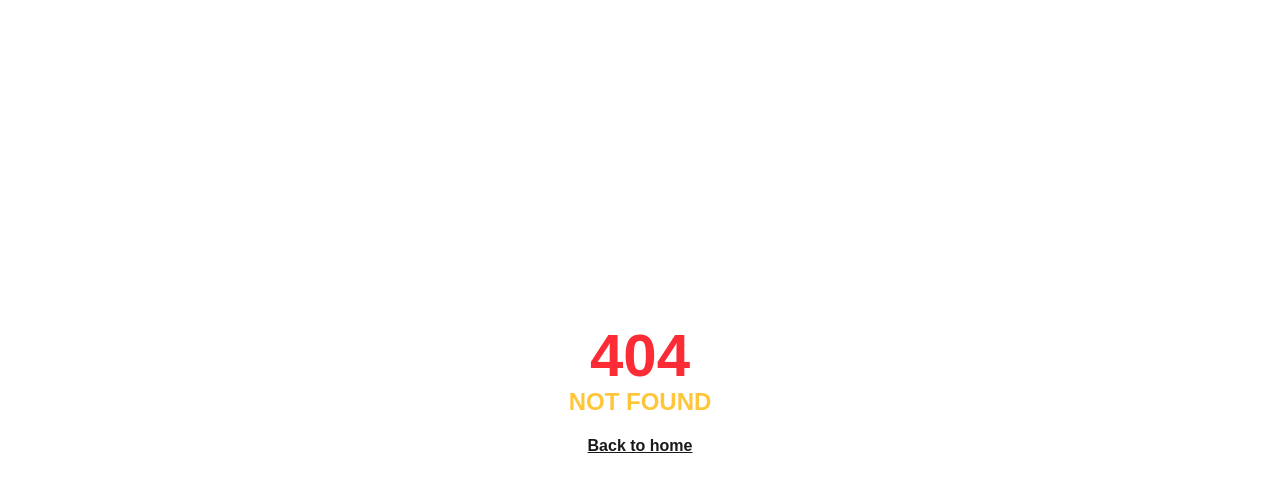
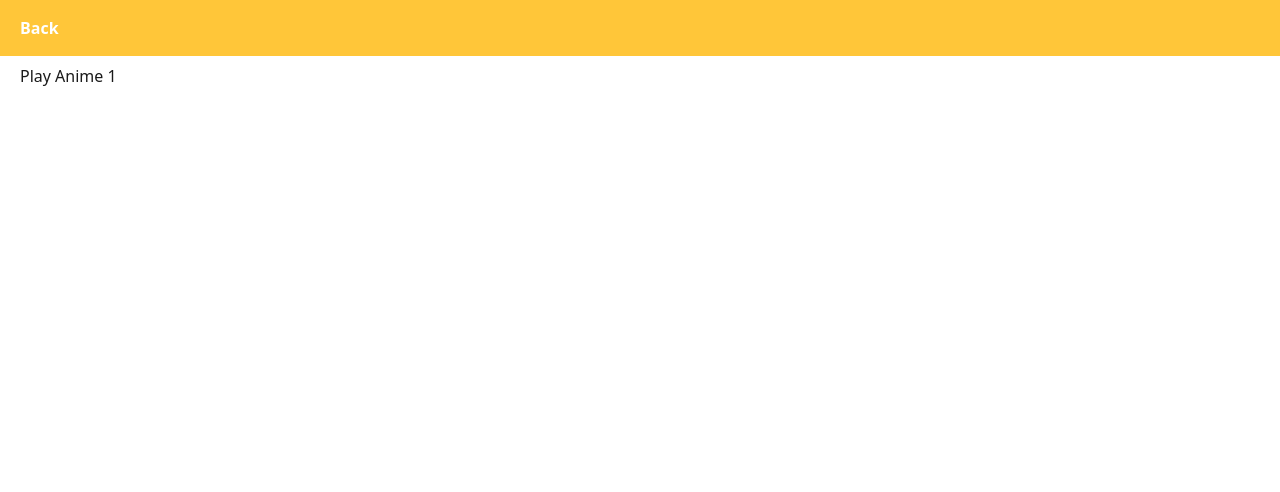
Before and after one commit to riistud/cuy-nime, a Next.js app: page /play/1 in a window 1280 px wide. Before the commit this address had no page. Shown: the top 492 px of the page. Built offline with nearby package versions, Linux system fonts and the light colour scheme; a web font is replaced by a local one.

Commit message:
add player anime

```diff
--- /dev/null
+++ b/src/app/(player)/play/[slug]/layout.tsx
@@ -0,0 +1,14 @@
+import React, { ReactNode } from "react";
+
+export default function PlayerLayout({ children }: { children: ReactNode }) {
+  return (
+    <>
+      <section className="w-full h-14 bg-accent fixed text-dark">
+        <nav className="container mx-auto flex justify-between items-center h-full px-5 ">
+          <b>Back</b>
+        </nav>
+      </section>
+      {children}
+    </>
+  );
+}
--- /dev/null
+++ b/src/app/(player)/play/[slug]/page.tsx
@@ -0,0 +1,15 @@
+// import { Metadata } from "next";
+import React from "react";
+
+export default async function Page({
+  params,
+}: {
+  params: Promise<{ slug: string }>;
+}) {
+  const { slug } = await params;
+  return (
+    <section className=" min-h-screen container mx-auto pt-16 px-5">
+      <h1>Play Anime {slug}</h1>
+    </section>
+  );
+}
```
